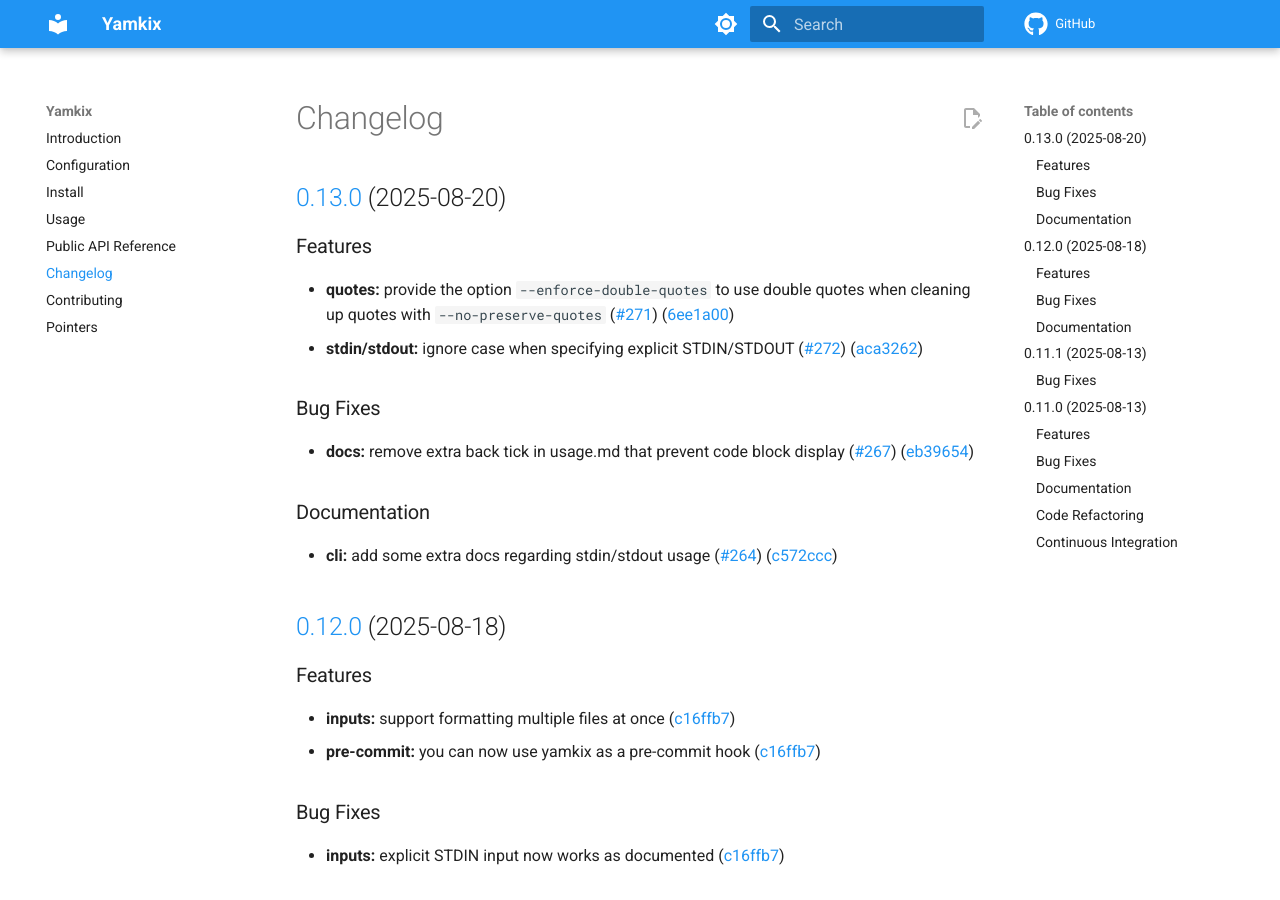
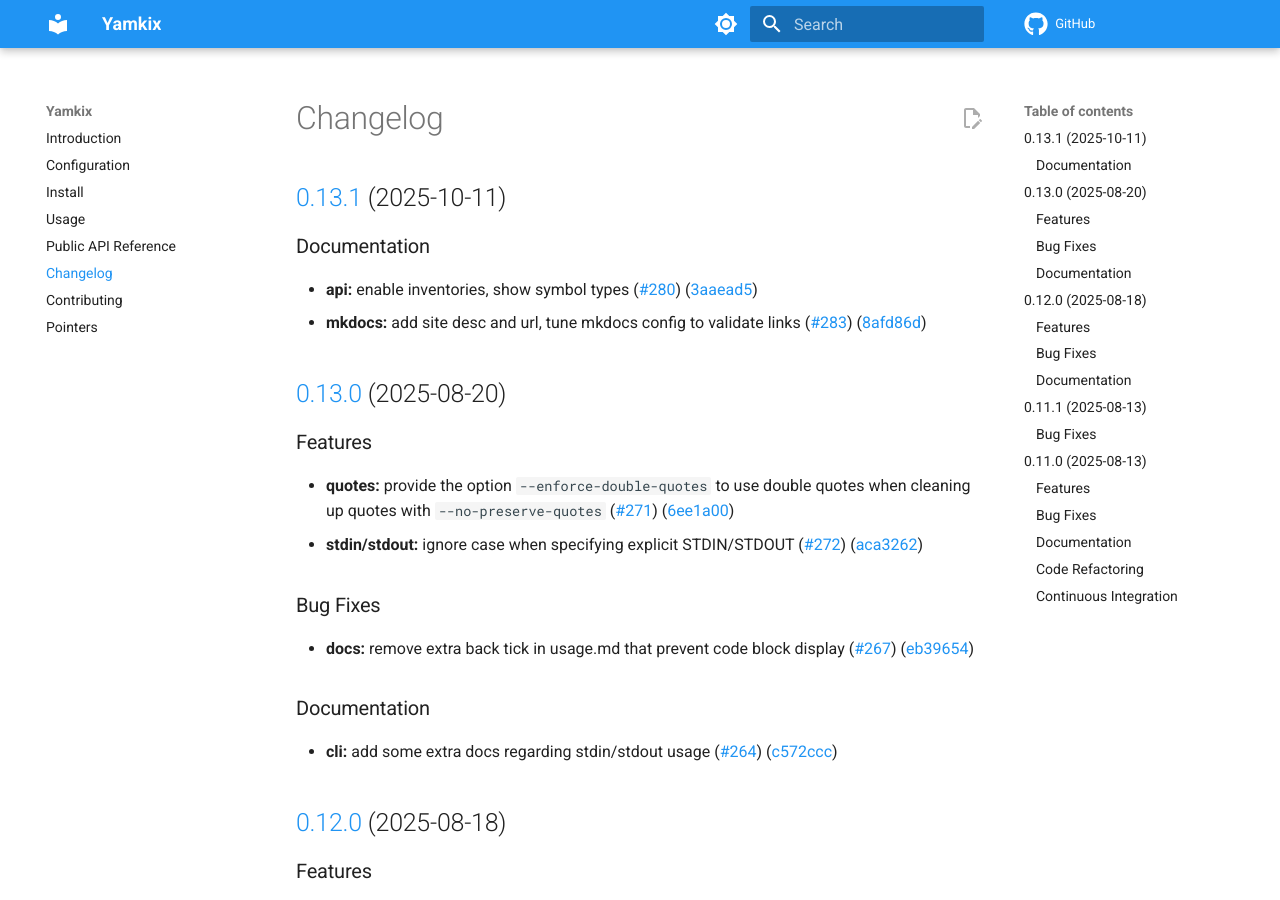
Before and after one commit to looztra/yamkix, an MkDocs documentation site: the page built from docs/changelog.md, in a window 1280 px wide and 900 px high. Built offline with MkDocs 1.6.1 and Material for MkDocs 9.7.7, drawn with Linux system fonts in a browser that asks for light colours; comment, search, counter and statistics services are not loaded.

Commit message:
chore(main): release 0.13.1

```diff
--- a/docs/changelog.md
+++ b/docs/changelog.md
@@ -1,4 +1,12 @@
 # Changelog
+
+## [0.13.1](https://github.com/looztra/yamkix/compare/v0.13.0...v0.13.1) (2025-10-11)
+
+
+### Documentation
+
+* **api:** enable inventories, show symbol types ([#280](https://github.com/looztra/yamkix/issues/280)) ([3aaead5](https://github.com/looztra/yamkix/commit/3aaead54358ae1163a8021b573f8021f7d49ee8f))
+* **mkdocs:** add site desc and url, tune mkdocs config to validate links ([#283](https://github.com/looztra/yamkix/issues/283)) ([8afd86d](https://github.com/looztra/yamkix/commit/8afd86dab5c05377b1b143c398ebb6fa7577be9e))
 
 ## [0.13.0](https://github.com/looztra/yamkix/compare/v0.12.0...v0.13.0) (2025-08-20)
 
```
Also changed, not shown: .release-please-manifest.json.
